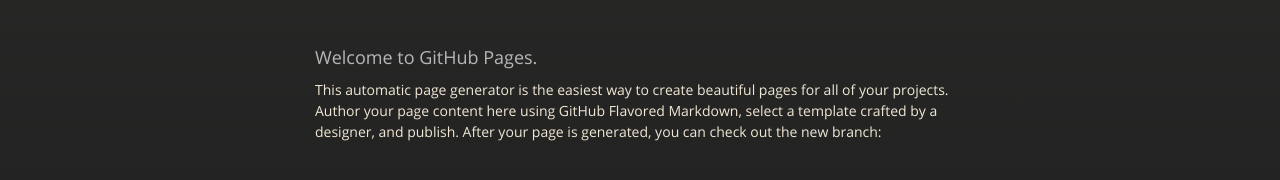
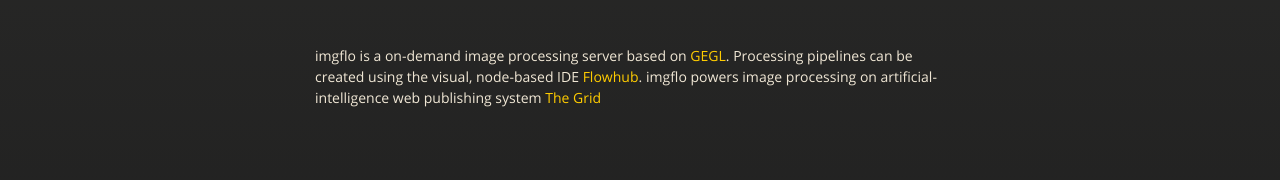
Before and after one commit to imgflo/imgflo, a plain HTML site: page index.html in a window 1280 px wide. Shown: the part 226-406 px from the top of the page. Drawn offline with nearby package versions, Linux system fonts and the light colour scheme.

Commit message:
Update intro text

```diff
--- a/index.html
+++ b/index.html
@@ -37,9 +37,12 @@
         </div>
 
         <h3>
-<a name="welcome-to-github-pages" class="anchor" href="#welcome-to-github-pages"><span class="octicon octicon-link"></span></a>Welcome to GitHub Pages.</h3>
+<a name="intro" class="anchor" href="#imgflo"><span class="octicon octicon-link"></span></a></h3>
 
-<p>This automatic page generator is the easiest way to create beautiful pages for all of your projects. Author your page content here using GitHub Flavored Markdown, select a template crafted by a designer, and publish. After your page is generated, you can check out the new branch:</p>
+<p>imgflo is a on-demand image processing server based on <a href="http://gegl.org/">GEGL</a>.
+Processing pipelines can be created using the visual, node-based IDE <a href="https://flowhub.io">Flowhub</a>.
+
+imgflo powers image processing on artificial-intelligence web publishing system <a href="https://thegrid.io">The Grid</a>   </p>
       </section>
 
     </div>
```
